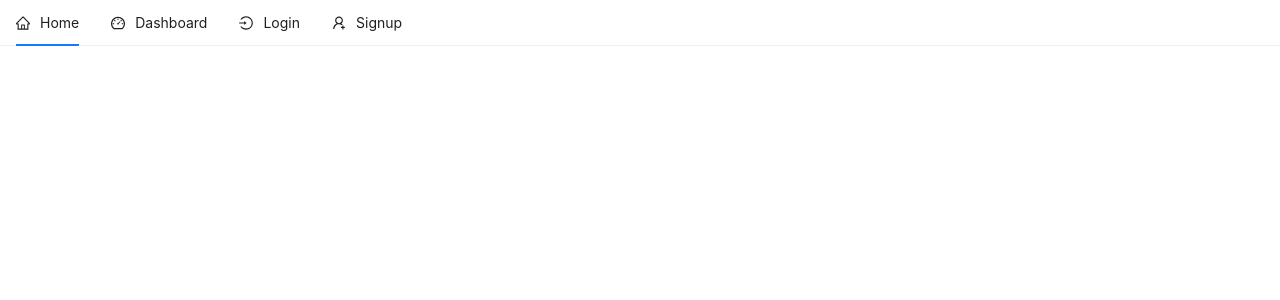
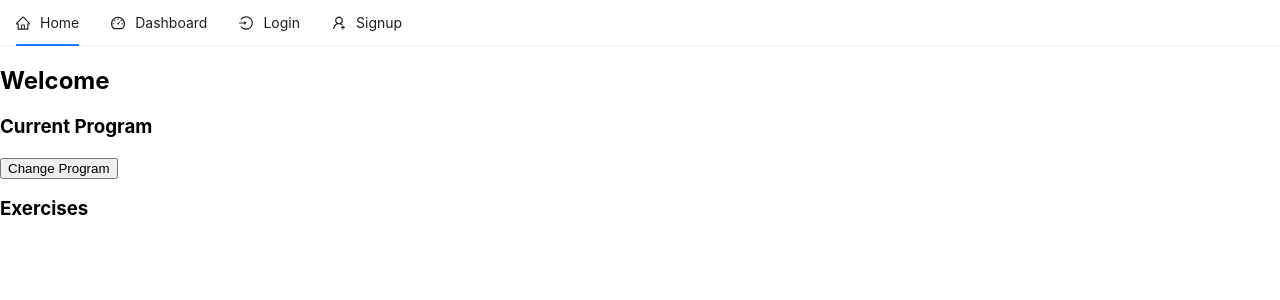
Before and after one commit to mathminx/FitBuilder, a React (Create React App) app in the folder client/: page /dashboard in a window 1280 px wide. Shown: the top 300 px of the page. Built offline with nearby package versions, Linux system fonts and the light colour scheme.

Commit message:
added useNavigate hook to landing get started page

```diff
--- a/client/src/App.js
+++ b/client/src/App.js
@@ -1,13 +1,17 @@
 // import statements
 import React from "react";
-import { ApolloClient, InMemoryCache, ApolloProvider } from "@apollo/client";
+import { ApolloClient, InMemoryCache, ApolloProvider, createHttpLink } from "@apollo/client";
 import { setContext } from "@apollo/client/link/context";
 import { BrowserRouter as Router, Route, Routes } from "react-router-dom";
 import "./App.css";
 import FitBuildLandingPage from "./pages/landingPage/LandingPage";
 import SimpleNavbar from "./components/navbar/Navbar";
+import Dashboard from "./pages/dashboard";
 
-// todo: import the necessary components.
+const httpLink = createHttpLink({
+  uri: "/graphql",
+});
+
 
 const authLink = setContext((_, { headers }) => {
   // get the authentication token from local storage if it exists
@@ -23,7 +27,7 @@ const authLink = setContext((_, { headers }) => {
 
 
 const client = new ApolloClient({
-  uri: "/graphql",
+  link: authLink.concat(httpLink),
   cache: new InMemoryCache(),
 });
 
@@ -34,6 +38,7 @@ function App() {
         <SimpleNavbar></SimpleNavbar>
         <Routes>
           <Route path="/" element={<FitBuildLandingPage />} />
+          <Route path="/dashboard" element={<Dashboard />} />
         </Routes>
       </Router>
     </ApolloProvider>
--- a/client/src/pages/dashboard/index.js
+++ b/client/src/pages/dashboard/index.js
@@ -1,49 +1,25 @@
-// import React from "react";
-// import { useQuery, useMutation } from "@apollo/client";
-// import {
-//   GET_CURRENT_USER,
-//   GET_CURRENT_PROGRAM,
-//   GET_EXERCISES,
-//   UPDATE_PROGRAM,
-// } from "./queries"; // Replace with your queries
+import React from "react";
 
-// const Dashboard = () => {
-//   const { data: userData } = useQuery(GET_CURRENT_USER);
-//   const { data: programData } = useQuery(GET_CURRENT_PROGRAM);
-//   const { data: exerciseData } = useQuery(GET_EXERCISES);
+const Dashboard = () => {
 
-//   const [updateProgram] = useMutation(UPDATE_PROGRAM);
+  return (
+    <div className="dashboard">
+      <div className="user-section">
+        <h2>Welcome</h2>
+      </div>
 
-//   const handleProgramChange = (newProgramId) => {
-//     updateProgram({ variables: { programId: newProgramId } });
-//   };
+      <div className="program-section">
+        <h3>Current Program</h3>
+        <button>
+          Change Program
+        </button>
+      </div>
 
-//   return (
-//     <div className="dashboard">
-//       <div className="user-section">
-//         <h2>Welcome, {userData?.user?.name}</h2>
-//       </div>
+      <div className="exercise-section">
+        <h3>Exercises</h3>
+      </div>
+    </div>
+  );
+};
 
-//       <div className="program-section">
-//         <h3>Current Program: {programData?.program?.name}</h3>
-//         <button onClick={() => handleProgramChange("newProgramId")}>
-//           Change Program
-//         </button>
-//       </div>
-
-//       <div className="exercise-section">
-//         <h3>Exercises</h3>
-//         <div className="exercise-cards">
-//           {exerciseData?.exercises.map((exercise) => (
-//             <div key={exercise.id} className="exercise-card">
-//               <h4>{exercise.name}</h4>
-//               <p>{exercise.description}</p>
-//             </div>
-//           ))}
-//         </div>
-//       </div>
-//     </div>
-//   );
-// };
-
-// export default Dashboard;
+export default Dashboard;
--- a/client/src/pages/landingPage/LandingPage.js
+++ b/client/src/pages/landingPage/LandingPage.js
@@ -1,10 +1,16 @@
 import React from "react";
 import "./LandingPage.css";
+import { useNavigate } from "react-router-dom";
+import Auth from "../../utils/auth"
 
 const FitBuildLandingPage = () => {
+  const navigate = useNavigate();
 
   const handleStartClick = () => {
    console.log('button clicked');
+    if (Auth.loggedIn()) {
+        navigate('/dashboard'); // Redirect to dashboard if logged in.
+    }
   };
 
   return (
```
